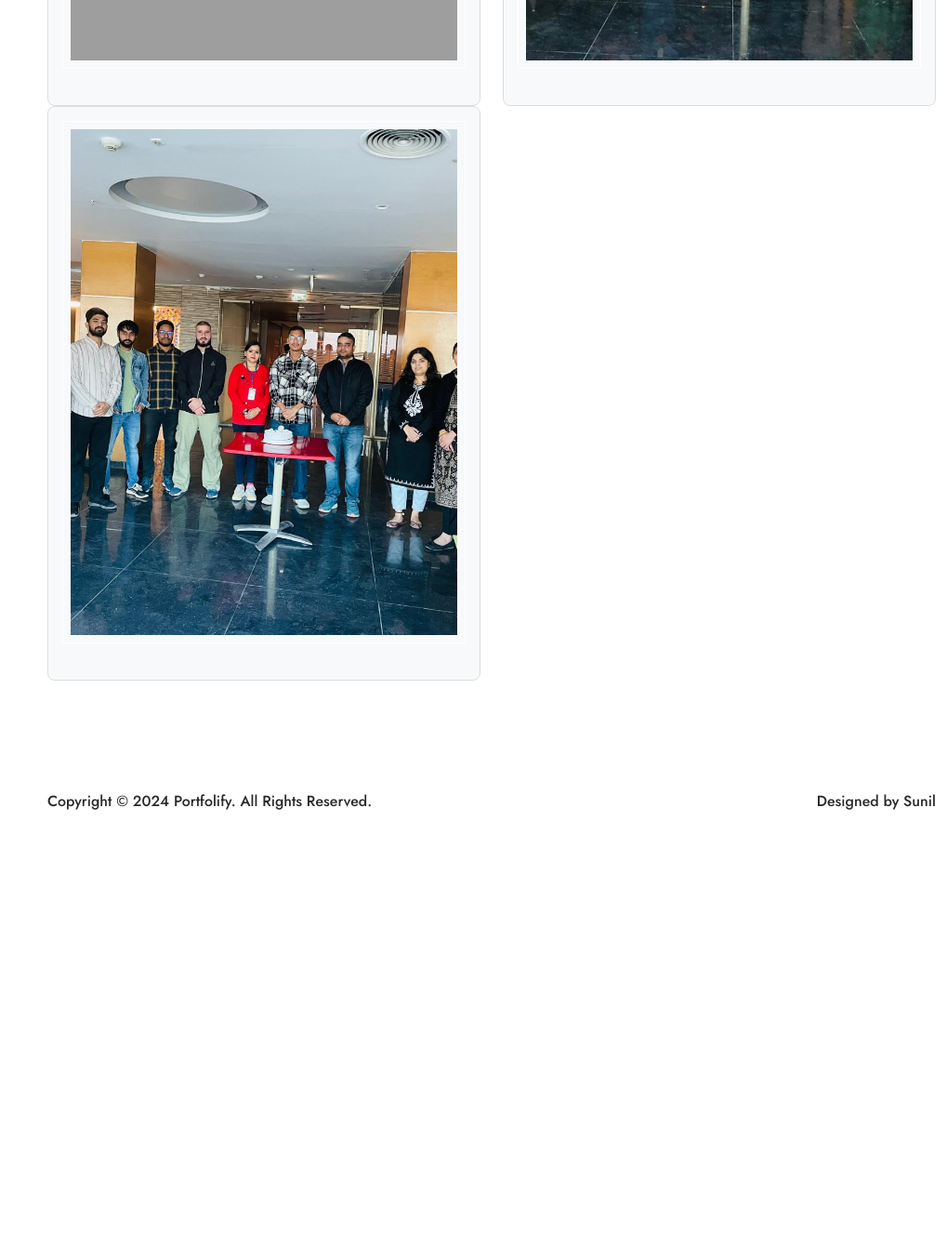
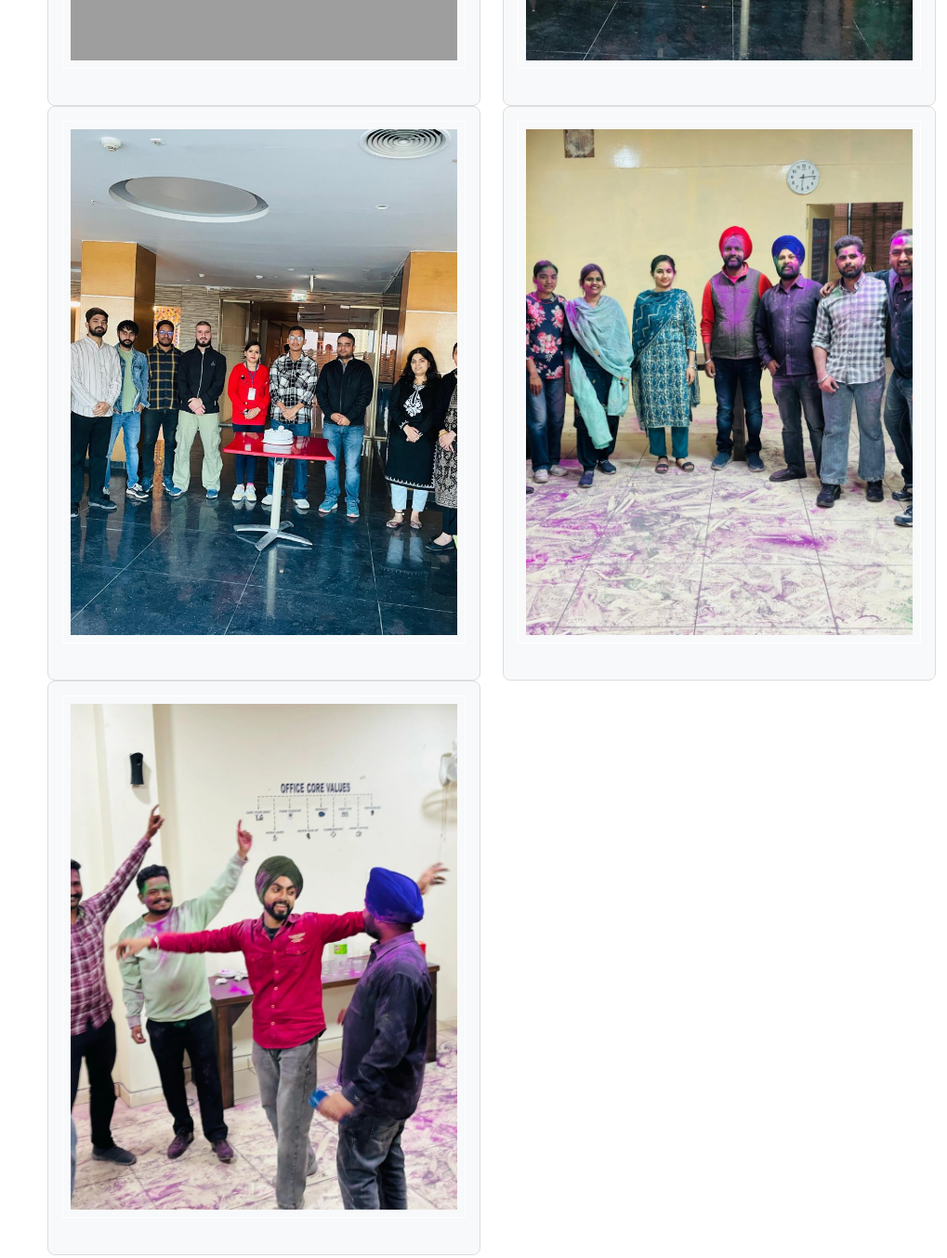
Before and after one commit to Sunil43091/Sunil-Kumar-Web-Designer-Portfolio, a plain HTML site: page team.html in a window 1280 px wide. Shown: the part 1520-2873 px from the top of the page at 93% size, without its empty margins (261-1280 px from the left). Before the commit the page ends 2417 px from the top, so only its background shows below. Drawn offline with nearby package versions, Linux system fonts and the light colour scheme; grey boxes are pictures that could not be loaded.

Commit message:
update data

```diff
--- a/team.html
+++ b/team.html
@@ -1,38 +1,38 @@
 <!DOCTYPE html>
 <html lang="en">
   <head>
-    <!-- required meta -->
+
     <meta charset="UTF-8" />
     <meta http-equiv="X-UA-Compatible" content="IE=edge" />
     <meta name="viewport" content="width=device-width, initial-scale=1.0" />
-    <!-- #keywords -->
+
     <meta name="keywords" content="boot, Bootstrap, Protfolily HTML Template" />
-    <!-- #description -->
+
     <meta name="description" content="Sunil Kumar is a skilled web designer with expertise in HTML, CSS, React, and more. Explore my portfolio and design work.">
 
-    <!-- #title -->
+
     <title>Personal Portfolio & Resume </title>
-    <!-- #favicon -->
+
     <link
       rel="shortcut icon"
       href="assets/images/logo.png"
       type="image/x-icon"
     />
-    <!-- ==== css dependencies start ==== -->
+
     <link rel="stylesheet" href="assets/css/style.css" />
-    <!-- AOS  -->
+
     <link rel="stylesheet" href="https://unpkg.com/aos@next/dist/aos.css" />
-    <!-- swiper  -->
+
     <link
       rel="stylesheet"
       href="https://cdn.jsdelivr.net/npm/swiper@11/swiper-bundle.min.css"
     />
 
-    <!-- ICON  -->
+
     <script src="https://unpkg.com/@phosphor-icons/web"></script>
   </head>
   <body>
-    <!-- don't remove this  -->
+
     <svg
       xmlns="http://www.w3.org/2000/svg"
       width="11"
@@ -85,18 +85,18 @@
         </clipPath>
       </defs>
     </svg>
-    <!-- preloder  srart -->
+
     <div class="loader-wrapper">
       <div class="loader"></div>
       <div class="loader-section section-left"></div>
       <div class="loader-section section-right"></div>
     </div>
-    <!-- preloder  end -->
+
 
     <div class="d-flex gap-6">
-      <!-- sidebar start -->
+
       <div class="side-menu">
-        <!-- sidebar-btn  -->
+
         <div class="sidebar-btn close-btn cursor-pointer d-block d-lg-none">
           <i class="ph ph-x fs-two p1-color"></i>
         </div>
@@ -719,6 +719,72 @@
                   </div>
                 </div>
               </div>
+               <div
+                data-aos="fade-up"
+                data-aos-duration="800"
+                class="col-xl-6"
+              >
+                <div class="project-card">
+                  <a href="portfolio_details.html" class="thumb d-block">
+                    <div class="post-thumb">
+                      <div class="post-thumb-inner">
+                        <img
+                          src="./assets/images/1741935846935.jpg"
+                          alt="..."
+                          class="w-100 p-2 h-40"
+                        />
+                      </div>
+                    </div>
+                    <div class="post-thumb">
+                      <div class="post-thumb-inner">
+                        <img
+                          src="./assets/images/1741935851396.jpg"
+                          alt="..."
+                          class="w-100 p-2 h-40"
+                        />
+                      </div>
+                    </div>
+                  </a>
+
+                  <div
+                    class="d-flex justify-content-between gap-2 align-items-center pt-4 pt-md-8 px-3 px-md-6"
+                  >
+                  </div>
+                </div>
+              </div>
+               <div
+                data-aos="fade-up"
+                data-aos-duration="800"
+                class="col-xl-6"
+              >
+                <div class="project-card">
+                  <a href="portfolio_details.html" class="thumb d-block">
+                    <div class="post-thumb">
+                      <div class="post-thumb-inner">
+                        <img
+                          src="./assets/images/1741935851396.jpg"
+                          alt="..."
+                          class="w-100 p-2 h-40"
+                        />
+                      </div>
+                    </div>
+                    <div class="post-thumb">
+                      <div class="post-thumb-inner">
+                        <img
+                          src="./assets/images/1741935846935.jpg"
+                          alt="..."
+                          class="w-100 p-2 h-40"
+                        />
+                      </div>
+                    </div>
+                  </a>
+
+                  <div
+                    class="d-flex justify-content-between gap-2 align-items-center pt-4 pt-md-8 px-3 px-md-6"
+                  >
+                  </div>
+                </div>
+              </div>
                   </div>
                 </div>
                 <div id="web" data-tab-content>
```
Also changed, not shown: checkout.html (+14 -14 lines), contact.html (+9 -9 lines), index.html (+4 -4 lines), portfolio.html (+14 -14 lines), portfolio_details.html (+14 -14 lines), price.html (+9 -9 lines), resume.html (+9 -9 lines), assets/images/1741935846935.jpg (added), assets/images/1741935851396.jpg (added), 2 other files.
